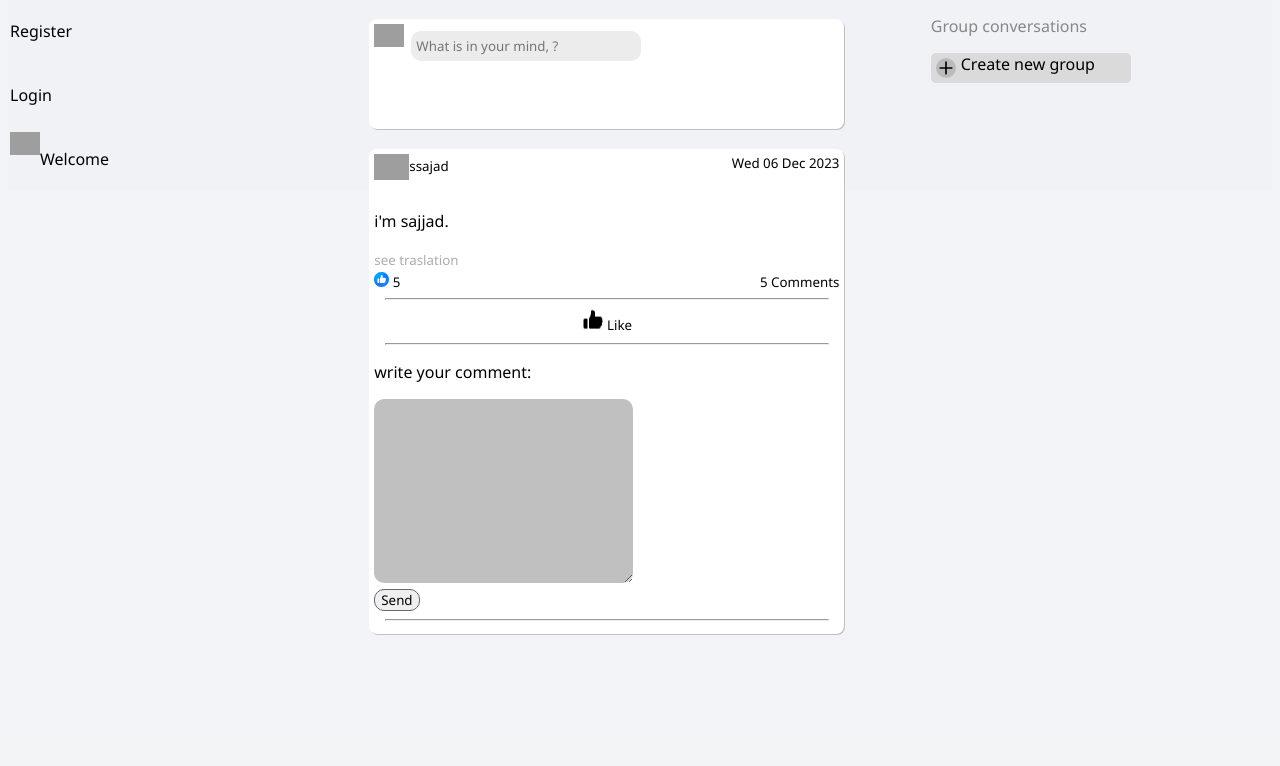
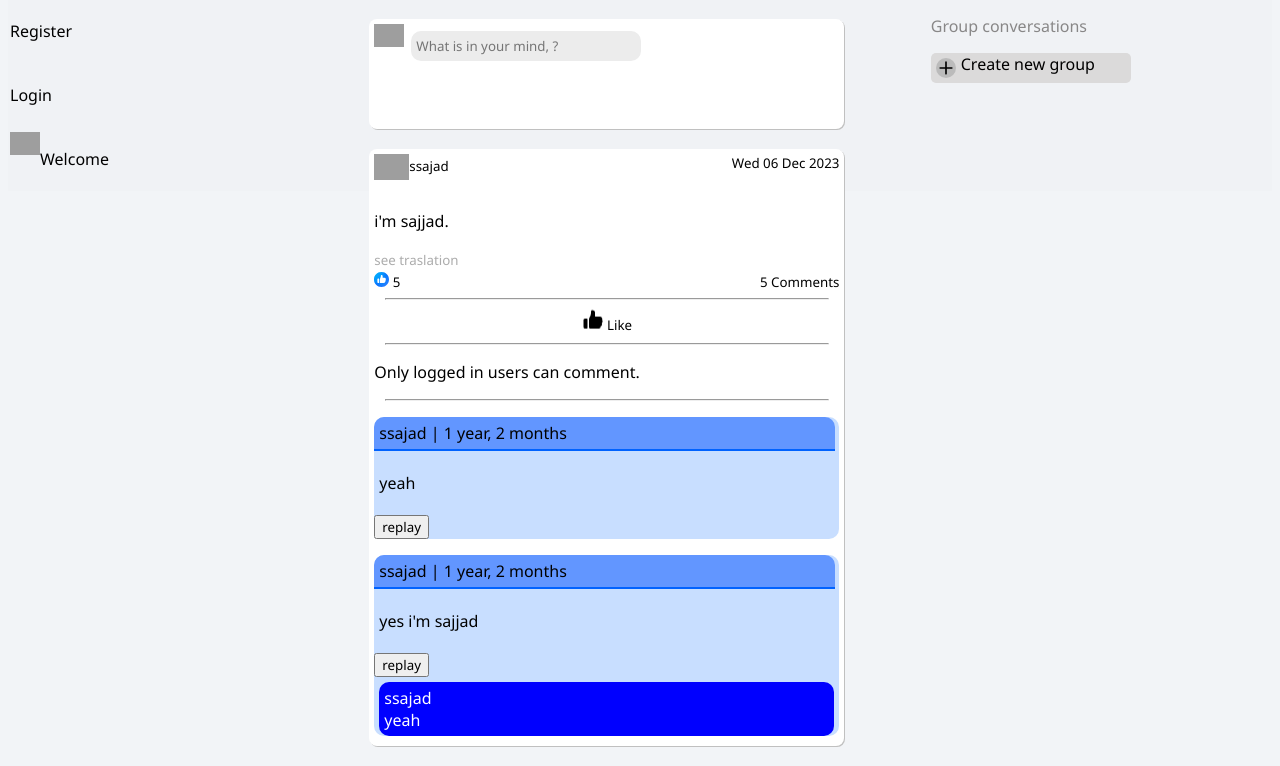
Before and after one commit to sajad-18/Facebook, a Django app: page /home/ in a window 1280 px wide. Shown: the part 71-837 px from the top of the page. Before the commit the page ends 706 px from the top, so only its background shows below. Run offline with Django 4.2, Linux system fonts and the light colour scheme; data comes from the database, SQL or seed files in the repository; grey boxes are pictures that could not be loaded.

Commit message:
add comments and replay-comments in home page(post.html) , edit style of comments

```diff
--- a/home/models.py
+++ b/home/models.py
@@ -27,3 +27,6 @@ class Comment(models.Model):
 
     def __str__(self):
         return f'{self.user} - {self.body[:30]}'
+
+    class Meta:
+        ordering = ['-created']
--- a/home/static/home/post_style.css
+++ b/home/static/home/post_style.css
@@ -176,15 +176,44 @@ hr{
     width: 20%;
 
 }
-
 .comment textarea{
     border: 0px;
+    padding: 5px;
     background-color: #c0c0c0;
+    border-radius: 7px;
+}
+
+.comment input{
+    border: 1px solid #c0c0c0;
+    width: 50px;
+    height: 30px;
     border-radius: 10px;
 }
 
-.comment input{
-    border: 1px solid #65676b;
+.s-comment{
+    background-color: #c8deff;
+    border-radius: 10px;
+
+}
+
+.user-comment{
+    background-color: #6296ff;
+    border-top-left-radius: 10px;
+    border-bottom: 2px solid #0062ff;
+    border-top-right-radius: 10px;
+    padding: 5px;
+    width: 97%;
+}
+
+.body-comment{
+    padding: 5px;
+}
+
+.reply-comment{
+    background-color: blue;
+    color: white;
+    margin: 5px;
+    padding: 5px;
     border-radius: 10px;
 }
 
--- a/home/templates/home/post.html
+++ b/home/templates/home/post.html
@@ -10,7 +10,7 @@
     <div class="other">
             <p>Group conversations</p>
             <div>
-                <svg xmlns="http://www.w3.org/2000/svg" viewBox="0 0 24 24" width="20" height="20" fill="currentColor" class="x19dipnz x1lliihq x1k90msu x2h7rmj x1qfuztq" style="--color:var(--primary-icon)"><path d="M11 19a1 1 0 1 0 2 0v-6h6a1 1 0 1 0 0-2h-6V5a1 1 0 1 0-2 0v6H5a1 1 0 1 0 0 2h6v6z"/></svg>
+                <svg xmlns="http://www.w3.org/2000/svg" viewBox="0 0 24 24" width="20" height="20" fill="currentColor" class="x19dipnz x1lliihq x1k90msu x2h7rmj x1qfuztq"><path d="M11 19a1 1 0 1 0 2 0v-6h6a1 1 0 1 0 0-2h-6V5a1 1 0 1 0-2 0v6H5a1 1 0 1 0 0 2h6v6z"/></svg>
                 <p>Create new group</p>
             </div>
         </div>
@@ -57,10 +57,43 @@
                         </div>
                         <hr>
                         <div class="comment">
-                            <p>write your comment:</p>
-                            <textarea name="comment:" id="" cols="30" rows="10"></textarea><br>
-                            <input type="button" value="Send">
+                            {% if request.user.is_authenticated %}
+                                <form action="" method="post">
+                                    {% csrf_token %}
+                                    {{ form.as_p }}
+                                    <input type="hidden" name="post_id" value="{{ post.id }}">
+                                    <input type="submit" value="Send">
+                                </form>
+                            {% else %}
+                                <p>Only logged in users can comment.</p>
+                            {% endif %}
+
                             <hr>
+                            {% for comment in post.pcomments.all %}
+                                 <div class="s-comment">
+                                    <p class="user-comment">{{ comment.user }} | {{ comment.created|timesince }}</p>
+                                    <p class="body-comment">{{ comment.body }}</p>
+                                    <button class="reply-btn" onclick="toggleReplyForm(this)">replay</button>
+                                    {% if request.user.is_authenticated %}
+                                        <form action="{% url 'home:add_reply' post.id comment.id %}" method="post" style="display: none">
+                                            {% csrf_token %}
+                                            {{ reply_form.as_p }}
+                                            <input type="submit" value="Send">
+                                        </form>
+                                    {% endif %}
+
+                                    {% with replies=comment.rcomments.all %}
+                                    {% for reply in replies %}
+                                        <p class="reply-comment">{{ reply.user }} <br> {{ reply.body }}</p>
+                                    {% endfor %}
+                                    {% endwith %}
+                                 </div>
+                            {% empty %}
+                                <p>No comment yet!</p>
+                            {% endfor %}
+
+
+
 
 
 
@@ -108,4 +141,14 @@
         </div>
 
 
+        <script>
+            function toggleReplyForm(button) {
+                let form = button.nextElementSibling;
+                form.style.display = (form.style.display === "none" || form.style.display === "") ? "block" : "none";
+            }
+
+
+        </script>
+
+
 {% endblock %}
--- a/home/views.py
+++ b/home/views.py
@@ -11,9 +11,27 @@ from django.utils.decorators import method_decorator
 
 
 class HomeView(View):
+    form_class = CommentCreateForm
+    form_class_reply = CommentReplyForm
+
+    # def get(self, request):
+    #     posts = Post.objects.all()
+    #     return render(request, 'home/post.html', {'posts': posts})
     def get(self, request):
-        posts = Post.objects.all()
-        return render(request, 'home/post.html', {'posts': posts})
+        posts = Post.objects.prefetch_related('pcomments').all()
+        return render(request, 'home/post.html', {'posts': posts, 'form': self.form_class, 'reply_form': self.form_class_reply})
+
+    @method_decorator(login_required)
+    def post(self, request):
+        form = self.form_class(request.POST)
+        if form.is_valid():
+            new_comment = form.save(commit=False)
+            new_comment.user = request.user
+            new_comment.post_id = request.POST.get('post_id')
+            new_comment.save()
+            messages.success(request, 'Your comment has been submitted successfully!', 'success')
+
+        return redirect('home:home')
 
 
 class PostDetailView(View):
```
